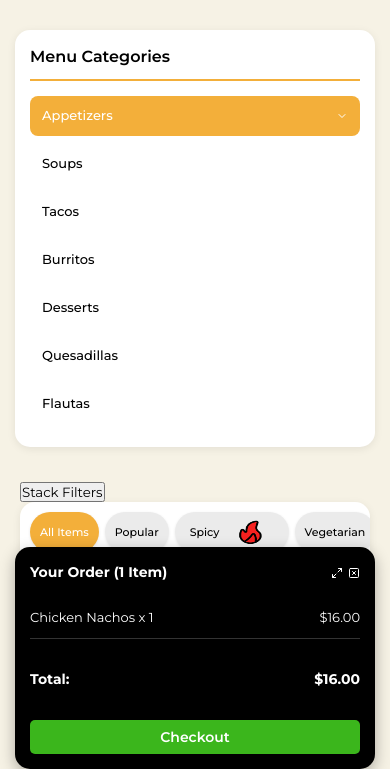
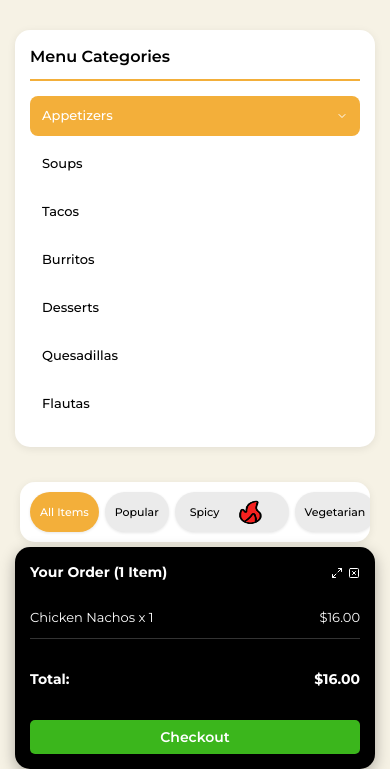
Before and after one commit to nicolesanchez-soto/el-panchito-redesign, a plain HTML site: page index.html in a window 390 px wide. Shown: the part 75-844 px from the top of the page. Drawn offline with Linux system fonts and the light colour scheme.

Commit message:
mobile resizing update

```diff
--- a/index.html
+++ b/index.html
@@ -592,119 +592,8 @@
             handleResponsiveLayout();
             window.addEventListener('resize', handleResponsiveLayout);
         });
-        // Add this to your existing JavaScript, inside the DOMContentLoaded event listener
 
-        // Filter scrolling indicators and responsive behavior
-        function setupFilterScrolling() {
-            const filterOptions = document.querySelector('.filter-options');
 
-            // Create view toggle button for small screens
-            const viewToggle = document.createElement('button');
-            viewToggle.className = 'filter-view-toggle';
-            viewToggle.textContent = 'Stack Filters';
-            filterOptions.parentElement.insertBefore(viewToggle, filterOptions);
-
-            // Create scroll indicators
-            const scrollIndicator = document.createElement('div');
-            scrollIndicator.className = 'scroll-indicator';
-            // Create 3 dots for indicators
-            for (let i = 0; i < 3; i++) {
-                const dot = document.createElement('div');
-                dot.className = 'scroll-indicator-dot';
-                scrollIndicator.appendChild(dot);
-            }
-            filterOptions.appendChild(scrollIndicator);
-
-            // Function to check scroll position and update indicators
-            function updateScrollIndicators() {
-                const isScrollable = filterOptions.scrollWidth > filterOptions.clientWidth;
-
-                // Only show indicators if there's content to scroll
-                if (isScrollable) {
-                    // Show/hide the scroll indicator
-                    scrollIndicator.style.display = 'flex';
-
-                    // Determine which indicator dot should be active based on scroll position
-                    const scrollPercentage = filterOptions.scrollLeft /
-                        (filterOptions.scrollWidth - filterOptions.clientWidth);
-
-                    const dots = scrollIndicator.querySelectorAll('.scroll-indicator-dot');
-                    dots.forEach((dot, index) => {
-                        dot.classList.remove('active');
-                    });
-
-                    if (scrollPercentage < 0.33) {
-                        dots[0].classList.add('active');
-                    } else if (scrollPercentage < 0.66) {
-                        dots[1].classList.add('active');
-                    } else {
-                        dots[2].classList.add('active');
-                    }
-
-                    // Add fade indicators classes
-                    if (filterOptions.scrollLeft > 10) {
-                        filterOptions.classList.add('has-scroll-left');
-                    } else {
-                        filterOptions.classList.remove('has-scroll-left');
-                    }
-
-                    if (filterOptions.scrollLeft + filterOptions.clientWidth < filterOptions.scrollWidth - 10) {
-                        filterOptions.classList.add('has-scroll-right');
-                    } else {
-                        filterOptions.classList.remove('has-scroll-right');
-                    }
-                } else {
-                    // Hide indicators if not scrollable
-                    scrollIndicator.style.display = 'none';
-                    filterOptions.classList.remove('has-scroll-left', 'has-scroll-right');
-                }
-            }
-
-            // Toggle between stacked and horizontal views on small screens
-            viewToggle.addEventListener('click', () => {
-                filterOptions.classList.toggle('stacked-mode');
-                viewToggle.textContent = filterOptions.classList.contains('stacked-mode')
-                    ? 'Horizontal View'
-                    : 'Stack Filters';
-                updateScrollIndicators();
-            });
-
-            // Update indicators on scroll
-            filterOptions.addEventListener('scroll', updateScrollIndicators);
-
-            // Also check when window resizes
-            window.addEventListener('resize', () => {
-                updateScrollIndicators();
-
-                // Show/hide toggle button based on screen size
-                viewToggle.style.display = window.innerWidth <= 480 ? 'block' : 'none';
-
-                // Auto-switch to horizontal view on larger screens
-                if (window.innerWidth > 480 && filterOptions.classList.contains('stacked-mode')) {
-                    filterOptions.classList.remove('stacked-mode');
-                    viewToggle.textContent = 'Stack Filters';
-                }
-            });
-
-            // Add initial hint animation once page loads
-            setTimeout(() => {
-                if (filterOptions.scrollWidth > filterOptions.clientWidth) {
-                    filterOptions.classList.add('hint-scroll');
-                    setTimeout(() => {
-                        filterOptions.classList.remove('hint-scroll');
-                    }, 3000);
-                }
-            }, 1000);
-
-            // Initial update
-            updateScrollIndicators();
-
-            // Show/hide toggle button based on initial screen size
-            viewToggle.style.display = window.innerWidth <= 480 ? 'block' : 'none';
-        }
-
-        // Call the setup function
-        setupFilterScrolling();
 
 
     </script>
```
